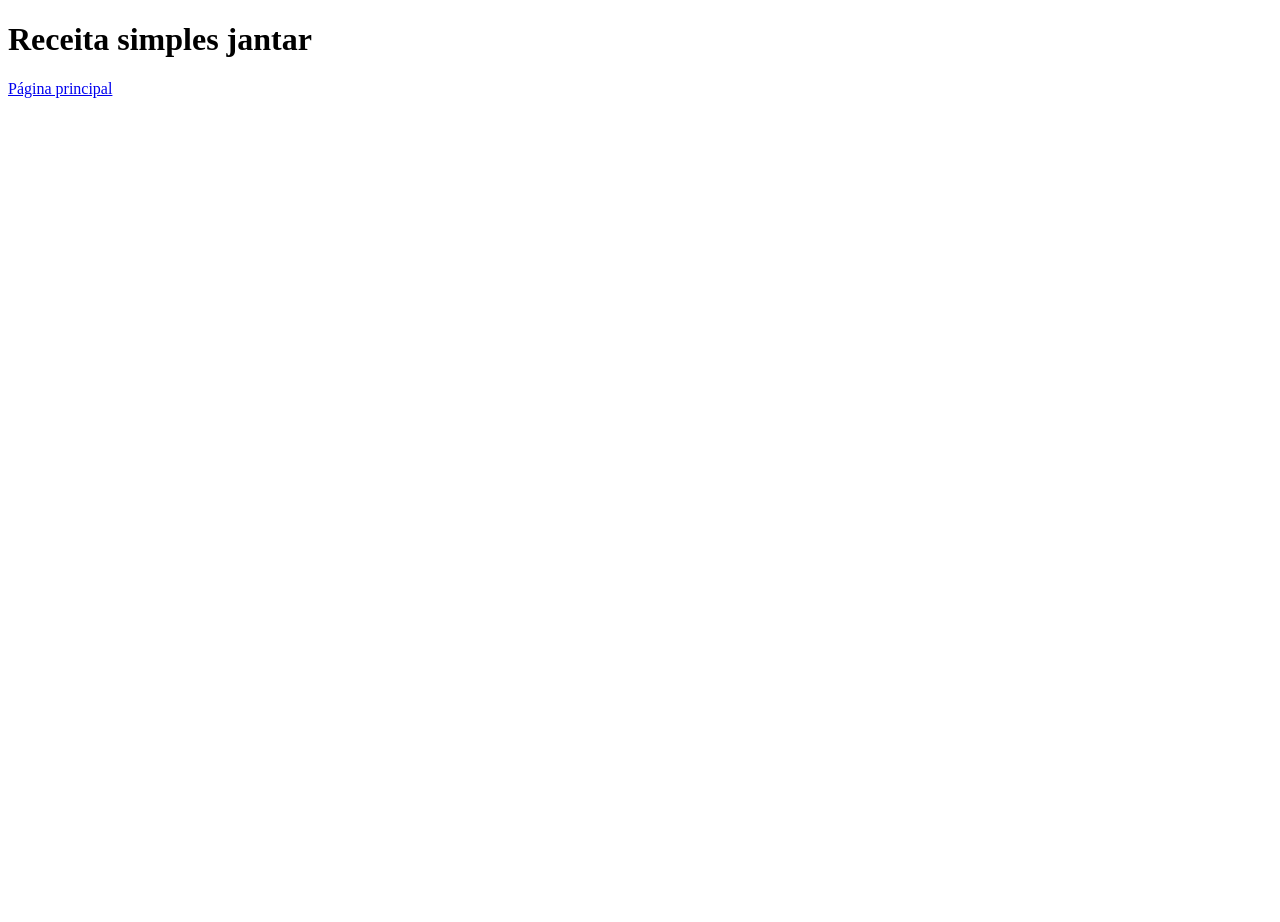
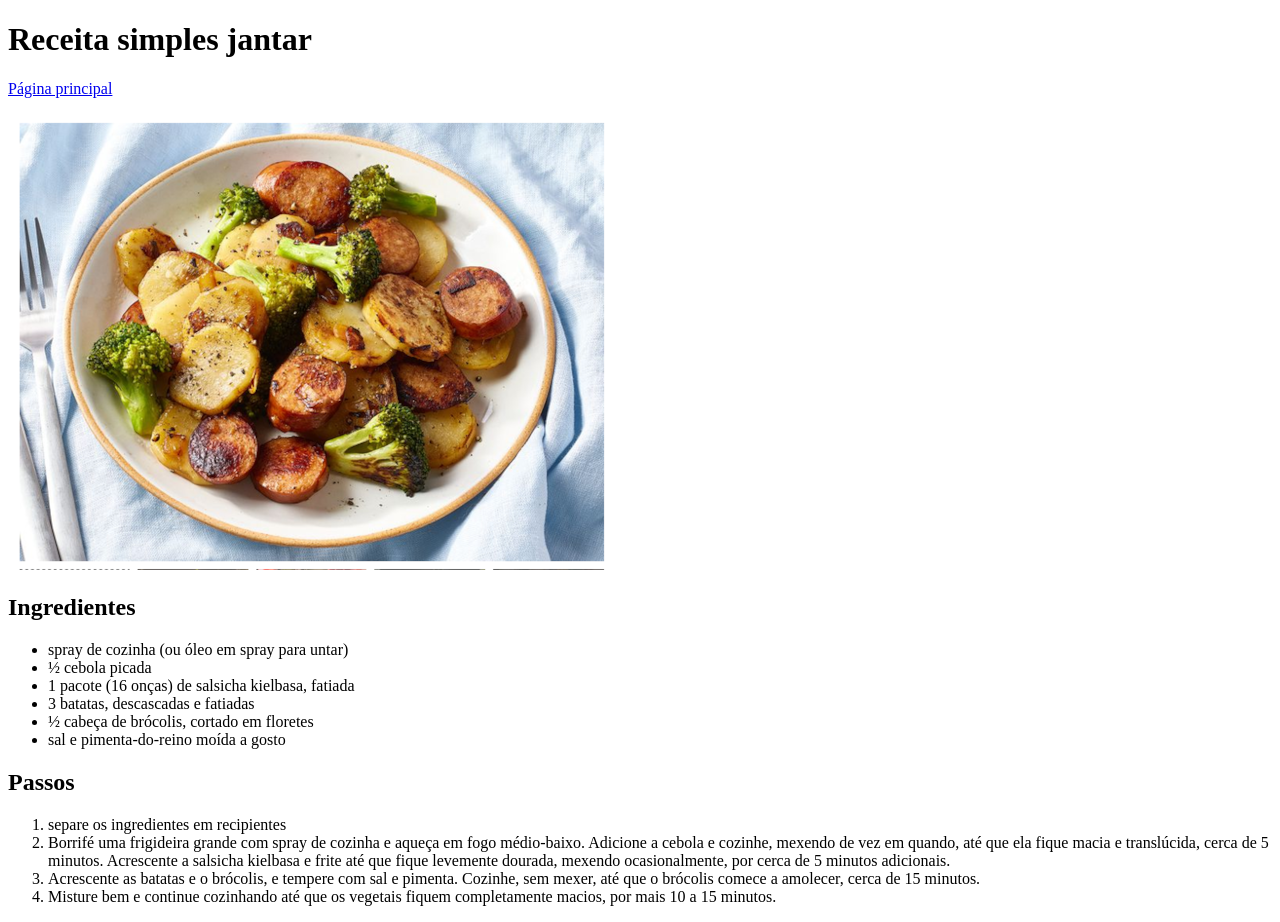
Before and after one commit to luizfernandofef/odin-recipes, a plain HTML site: page receitas/jantar.html in a window 1280 px wide. Before the commit the page ends 800 px from the top, so only its background shows below. Drawn offline with Linux system fonts and the light colour scheme.

Commit message:
finalizacao do projeto e ajustes

```diff
--- a/receitas/jantar.html
+++ b/receitas/jantar.html
@@ -3,10 +3,48 @@
   <head>
     <meta charset="UTF-8" />
     <meta name="viewport" content="width=device-width, initial-scale=1.0" />
-    <title>Dinner</title>
+    <title>jantar - site de receitas</title>
   </head>
   <body>
     <h1>Receita simples jantar</h1>
-    <p><a href="/index.html">Página principal</a></p>
+    <p><a href="../index.html">Página principal</a></p>
+
+    <main>
+      <img src="../images/dinner.png" alt="Imagem de kielbasa para jantar" />
+      <section>
+        <h2>Ingredientes</h2>
+        <ul>
+          <li>spray de cozinha (ou óleo em spray para untar)</li>
+          <li>½ cebola picada</li>
+          <li>1 pacote (16 onças) de salsicha kielbasa, fatiada</li>
+          <li>3 batatas, descascadas e fatiadas</li>
+          <li>½ cabeça de brócolis, cortado em floretes</li>
+          <li>sal e pimenta-do-reino moída a gosto</li>
+        </ul>
+      </section>
+
+      <section>
+        <h2>Passos</h2>
+        <ol>
+          <li>separe os ingredientes em recipientes</li>
+          <li>
+            Borrifé uma frigideira grande com spray de cozinha e aqueça em fogo
+            médio-baixo. Adicione a cebola e cozinhe, mexendo de vez em quando,
+            até que ela fique macia e translúcida, cerca de 5 minutos.
+            Acrescente a salsicha kielbasa e frite até que fique levemente
+            dourada, mexendo ocasionalmente, por cerca de 5 minutos adicionais.
+          </li>
+          <li>
+            Acrescente as batatas e o brócolis, e tempere com sal e pimenta.
+            Cozinhe, sem mexer, até que o brócolis comece a amolecer, cerca de
+            15 minutos.
+          </li>
+          <li>
+            Misture bem e continue cozinhando até que os vegetais fiquem
+            completamente macios, por mais 10 a 15 minutos.
+          </li>
+        </ol>
+      </section>
+    </main>
   </body>
 </html>
```
Also changed, not shown: receitas/almoco.html (+22 -19 lines), receitas/cafe.html (+18 -14 lines), receitas/lanche.html (+40 -2 lines), images/dinner.png (added), images/snack.png (added).
